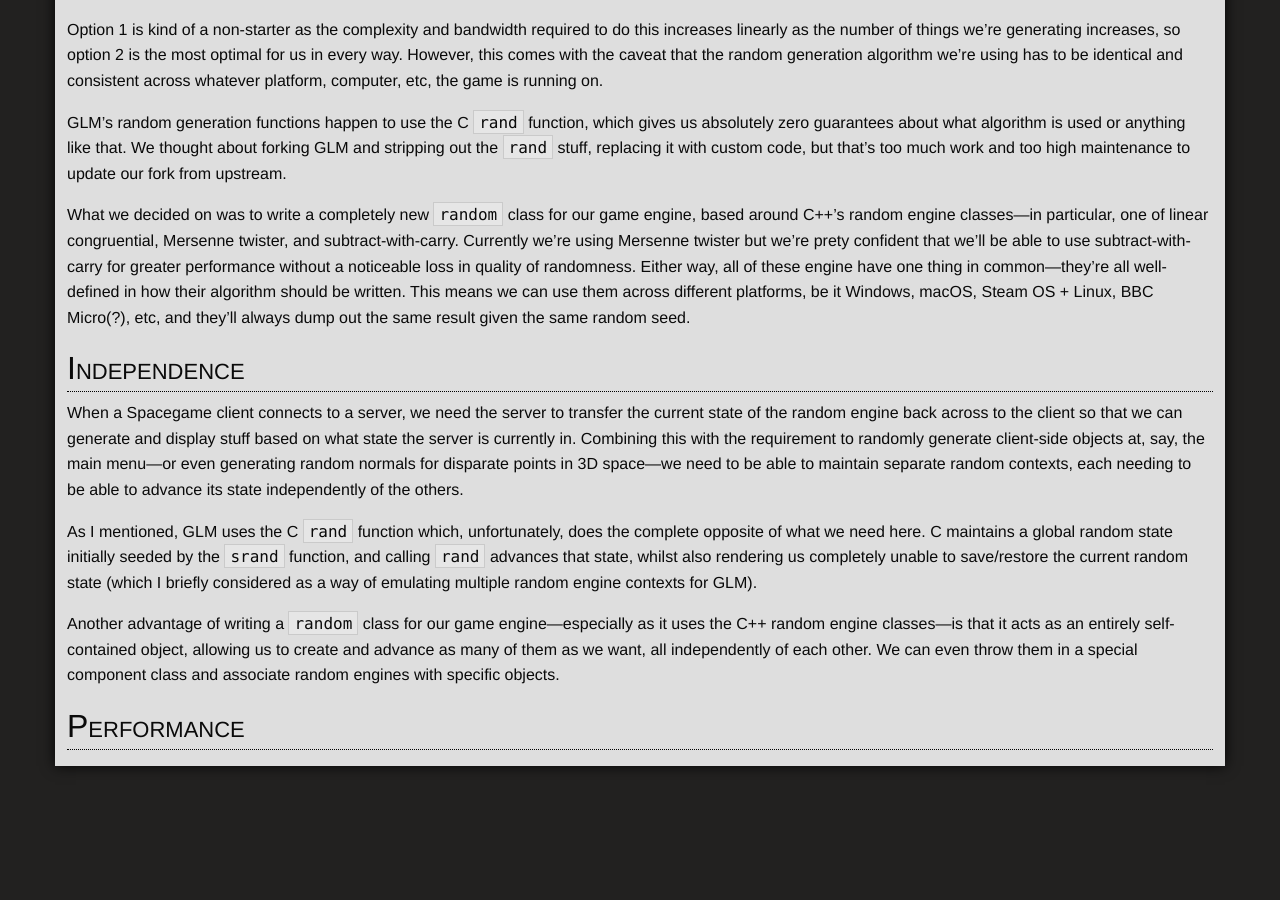
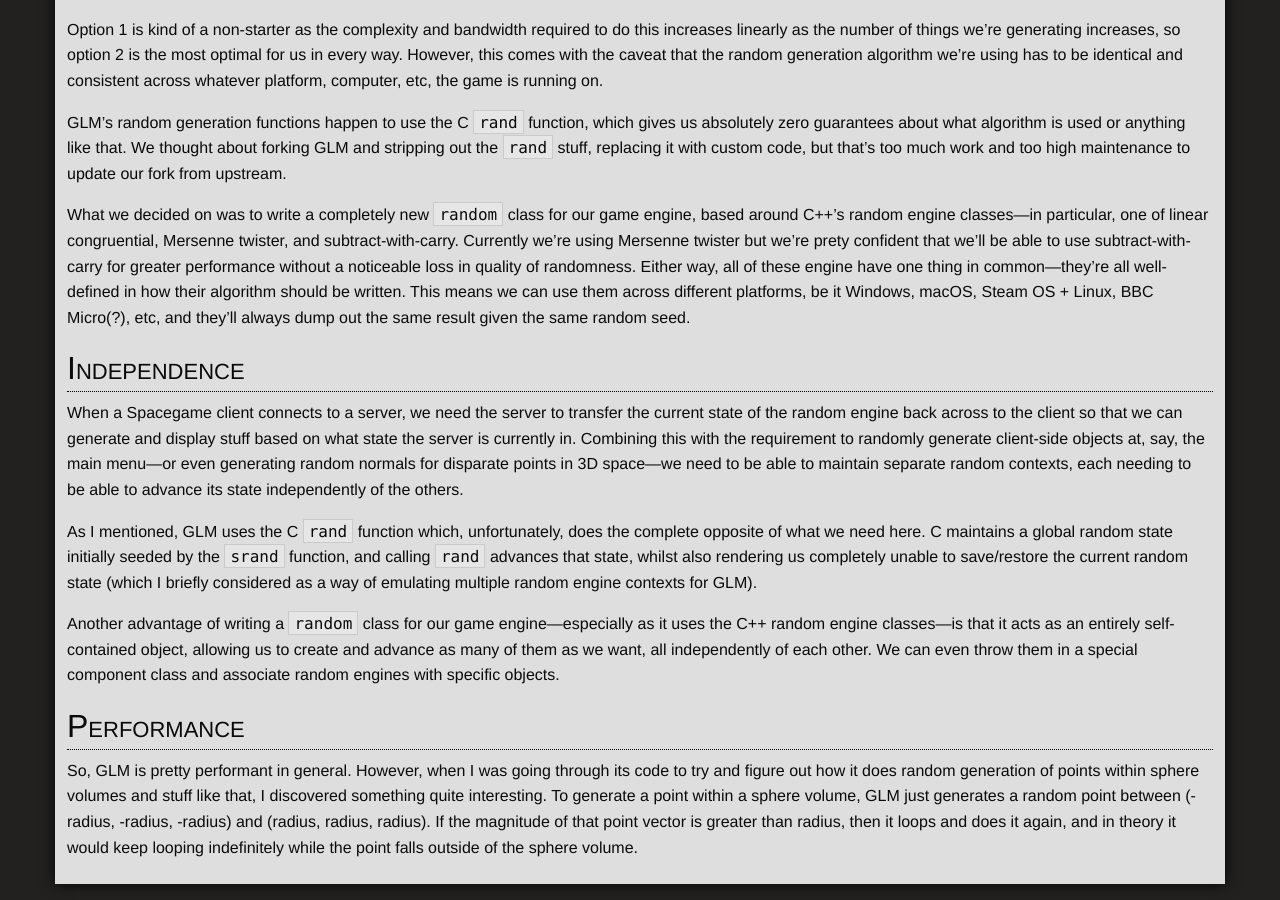
Before and after one commit to ori-sky/polar-space, a Jekyll site: the page built from _posts/2019-10-05-02-randomness.md, in a window 1280 px wide and 900 px high, scrolled down 738 px. Built offline with Jekyll 4.4.1, drawn with Linux system fonts in a browser that asks for light colours; nearby versions of some CDN libraries; some web fonts are replaced; our own code applies the rules of GitHub Pages for plain Markdown files; library files that are not in the unit come from our copies; before the commit the page ends 1520 px from its top, so only the background shows below that.

Commit message:
Update 2019-10-05-02-randomness.md

```diff
--- a/_posts/2019-10-05-02-randomness.md
+++ b/_posts/2019-10-05-02-randomness.md
@@ -40,3 +40,5 @@ As I mentioned, GLM uses the C `rand` function which, unfortunately, does the co
 Another advantage of writing a `random` class for our game engine—especially as it uses the C++ random engine classes—is that it acts as an entirely self-contained object, allowing us to create and advance as many of them as we want, all independently of each other. We can even throw them in a special component class and associate random engines with specific objects.
 
 # Performance
+
+So, GLM is pretty performant in general. However, when I was going through its code to try and figure out how it does random generation of points within sphere volumes and stuff like that, I discovered something quite interesting. To generate a point within a sphere volume, GLM just generates a random point between (-radius, -radius, -radius) and (radius, radius, radius). If the magnitude of that point vector is greater than radius, then it loops and does it again, and in theory it would keep looping indefinitely while the point falls outside of the sphere volume.
```
